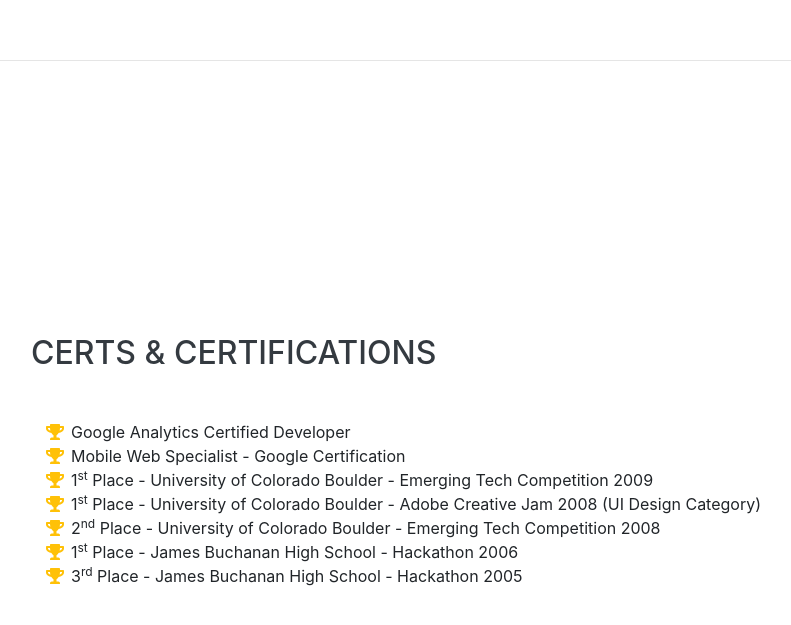
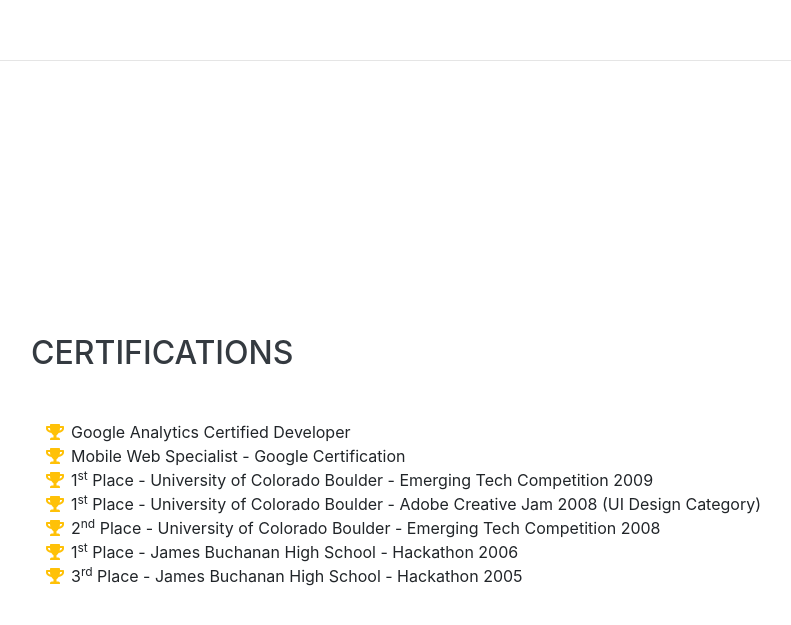
Before and after one commit to Davidforster1/davidforster1.github.io, a website with bundled scripts: page index.html in a window 1280 px wide. Shown: the part 4237-4862 px from the top of the page, without its empty margins (289-1080 px from the left). Built offline with nearby package versions, Linux system fonts and the light colour scheme; a web font is replaced by a local one.

Commit message:
Updated wording on certs

```diff
--- a/index.html
+++ b/index.html
@@ -251,7 +251,7 @@
 
     <section class="resume-section p-3 p-lg-5 d-flex align-items-center" id="certs">
       <div class="w-100">
-        <h2 class="mb-5">certs &amp; Certifications</h2>
+        <h2 class="mb-5">Certifications</h2>
         <ul class="fa-ul mb-0">
           <li>
             <i class="fa-li fa fa-trophy text-warning"></i>
```
